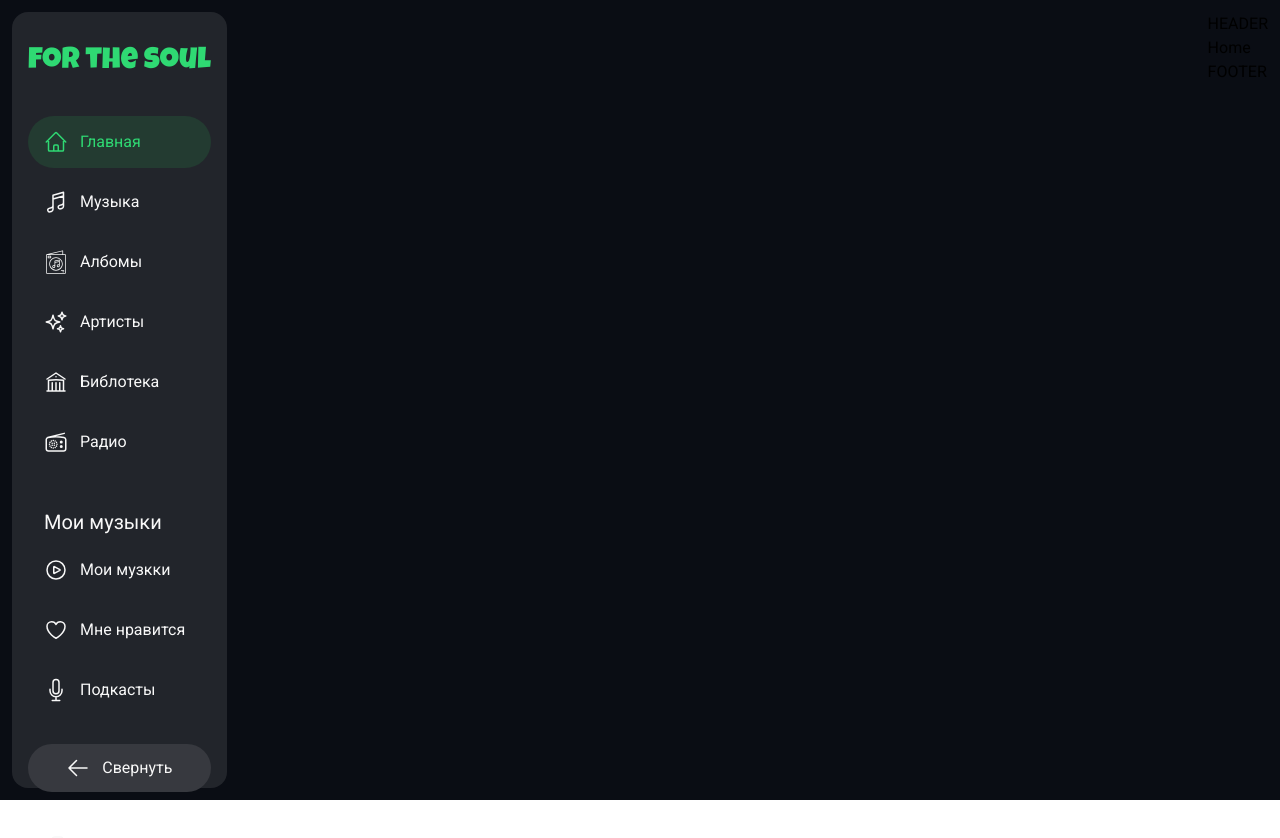
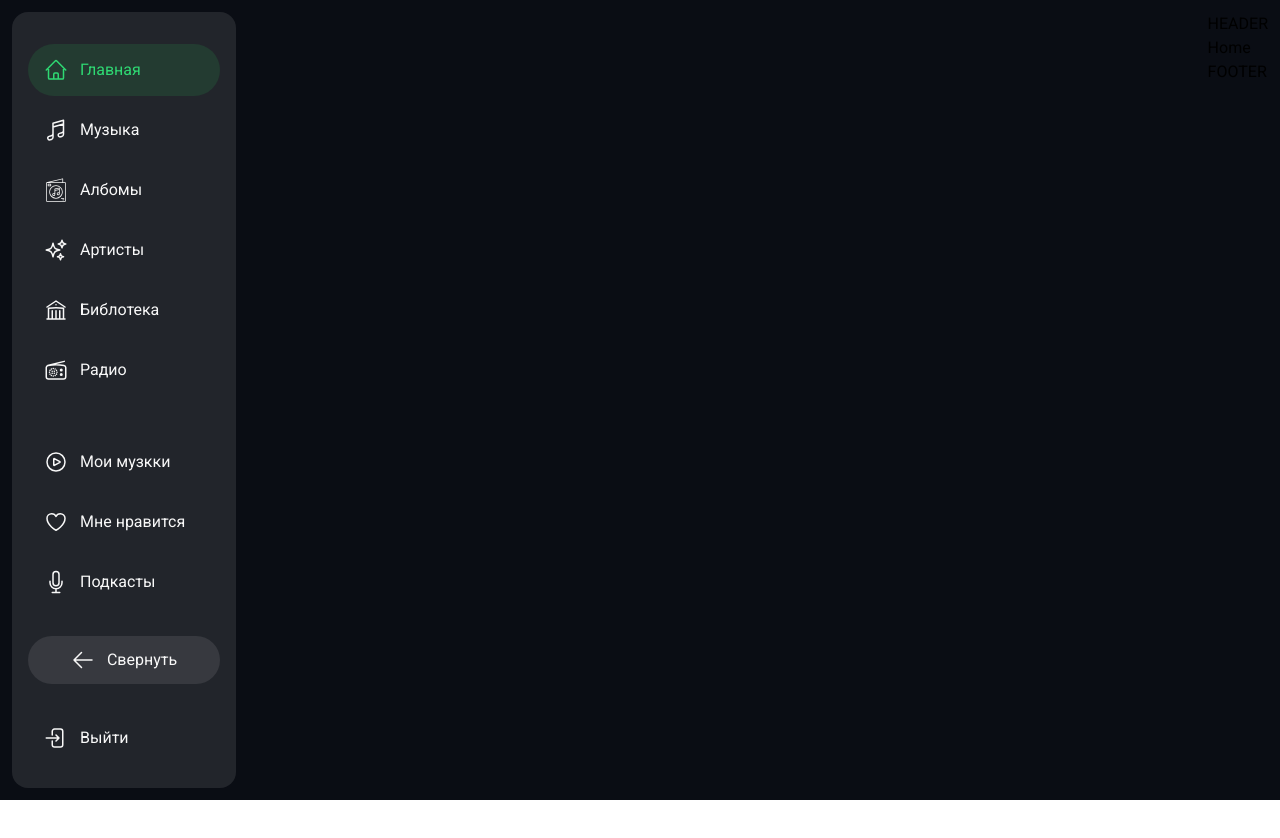
Before and after one commit to raffigukasyan/music-app, a React (Vite) app: page / in a window 1280 px wide. Shown: the top 838 px of the page. After the commit the page ends 800 px from the top, so only its background shows below. Built offline with nearby package versions, Linux system fonts and the light colour scheme.

Commit message:
work in navigation animate

```diff
--- a/src/shared/ui/Logo.tsx
+++ b/src/shared/ui/Logo.tsx
@@ -5,3 +5,11 @@ export const Logo = ():JSX.Element => {
         </h1>
     )
 }
+
+export const LogoMobile = ():JSX.Element => {
+    return (
+        <h1 className={'text-3xl text-myGreen font-lucky'}>
+            fs
+        </h1>
+    )
+}
--- /dev/null
+++ b/src/widgets/Sidebar/ui/Logo.tsx
@@ -0,0 +1,12 @@
+import {motion} from "framer-motion";
+export const Logo = ({isOpen}: {isOpen: boolean}):JSX.Element => {
+    return (
+         <h1 className={'text-3xl text-myGreen font-lucky'}>
+             {isOpen ? <motion.span   transition={{ duration: 0.3, delay: 1, ease: "linear" }}  exit={{opacity: 0}} initial={{opacity: 0}}
+                                    animate={{opacity: 1}}>for the soul</motion.span>
+                 :
+                 <motion.span   transition={{ duration: 0.3, delay: 1, ease: "linear" }} exit={{opacity: 0}} initial={{opacity: 0}}
+                              animate={{opacity: 1}} >fs</motion.span>}
+         </h1>
+    )
+}
--- a/src/widgets/Sidebar/ui/NavigationItem.tsx
+++ b/src/widgets/Sidebar/ui/NavigationItem.tsx
@@ -15,15 +15,20 @@ export const NavigationItem:FC<NavigationItemProps> = ({route, isActive, isOpen}
    }
 
    const variantsItem:Variants = {
-       visibility: { width: '100%'},
-       hidden: {width: 'fit-content'}
+       visibility: {width: '12rem',     transition: {
+               when: "beforeChildren",
+           }},
+       hidden:  {width: '3.5rem',    transition: {
+           when: "afterChildren",
+           }}
    }
+
     return (
         <motion.div  variants={variantsItem}
             className={`flex gap-x-3 px-4 py-[14px] text-myWhite rounded-full ${isActive ? 'bg-[rgb(39_255_104_/_10%)]' : ''}`}>
             {<Icon className={`w-6 h-6 ${isActive ? 'text-myGreen' : 'text-myWhite '}`}
                    type={route.icon}/>}
-            {isOpen ? <span className={isActive ? 'text-myGreen' : 'text-myWhite'}>{route.title}</span> : ''}
+            <motion.span  variants={variantsElement}  transition={{ duration: 0.2, ease: "easeInOut" }}  className={isActive ? 'text-myGreen' : 'text-myWhite'}>{route.title}</motion.span>
         </motion.div>
     )
 }
--- a/src/widgets/Sidebar/ui/NavigationList.tsx
+++ b/src/widgets/Sidebar/ui/NavigationList.tsx
@@ -11,7 +11,7 @@ interface NavigationListProps {
 export const NavigationList:FC<NavigationListProps> = ({routes, title, isOpen}):JSX.Element => {
         return (
             <div className={'flex flex-col gap-y-2'}>
-                <p className={'pl-4 text-xl text-myWhite'}>{title}</p>
+                {/*{isOpen ?? <p className={'pl-4 text-xl text-myWhite'}>{title}</p>}*/}
                 {routes.map((route: INavigationMenu) => (
                     <NavLink key={route.link} to={route.link}>
                         {({isActive}) => (
--- a/src/widgets/Sidebar/ui/Sidebar.tsx
+++ b/src/widgets/Sidebar/ui/Sidebar.tsx
@@ -1,4 +1,4 @@
-import {Logo} from "@/shared/ui/Logo.tsx";
+import {Logo} from "./Logo.tsx";
 import {NavigationList} from "@/widgets/Sidebar/ui/NavigationList.tsx";
 import {AUTH_NAVIGATION_MENU, NAVIGATION_MENU} from "@/shared/consts/navMenu.ts";
 import {OpenButton} from "@/widgets/Sidebar/ui/OpenButton.tsx";
@@ -13,15 +13,18 @@ export const Sidebar = ():JSX.Element => {
         hidden: {opacity: 0, display: 'none'}
     }
     return (
-        <motion.div animate={isOpen ? 'visibility' : 'hidden'} className={'flex flex-col justify-between gap-y-7 h-full bg-[#22252B] py-8 px-4 rounded-2xl'}>
-            <Logo/>
+        <motion.div animate={isOpen ? 'visibility' : 'hidden'}
+                    className={'flex flex-col justify-between gap-y-7 h-full bg-[#22252B] py-8 px-4 rounded-2xl'}>
+            {/*<motion.div>*/}
+            {/*    <Logo isOpen={isOpen} />*/}
+            {/*</motion.div>*/}
             <nav className={'flex flex-col gap-y-10'}>
                 <NavigationList isOpen={isOpen} routes={NAVIGATION_MENU} />
                 <NavigationList isOpen={isOpen} title={'Мои музыки'} routes={AUTH_NAVIGATION_MENU} />
             </nav>
             <OpenButton onClick={() => setIsOpen(!isOpen)}>
                 <ArrowLeftIcon className={'max-w-6 max-h-6 text-myWhite'} />
-                <motion.span  variants={variantsElement}>Свернуть</motion.span>
+                <motion.span  transition={{ duration: 0.2, ease: "easeInOut" }} variants={variantsElement}>Свернуть</motion.span>
             </OpenButton>
             <NavigationItem route={{
                 link: '/logout',
```
